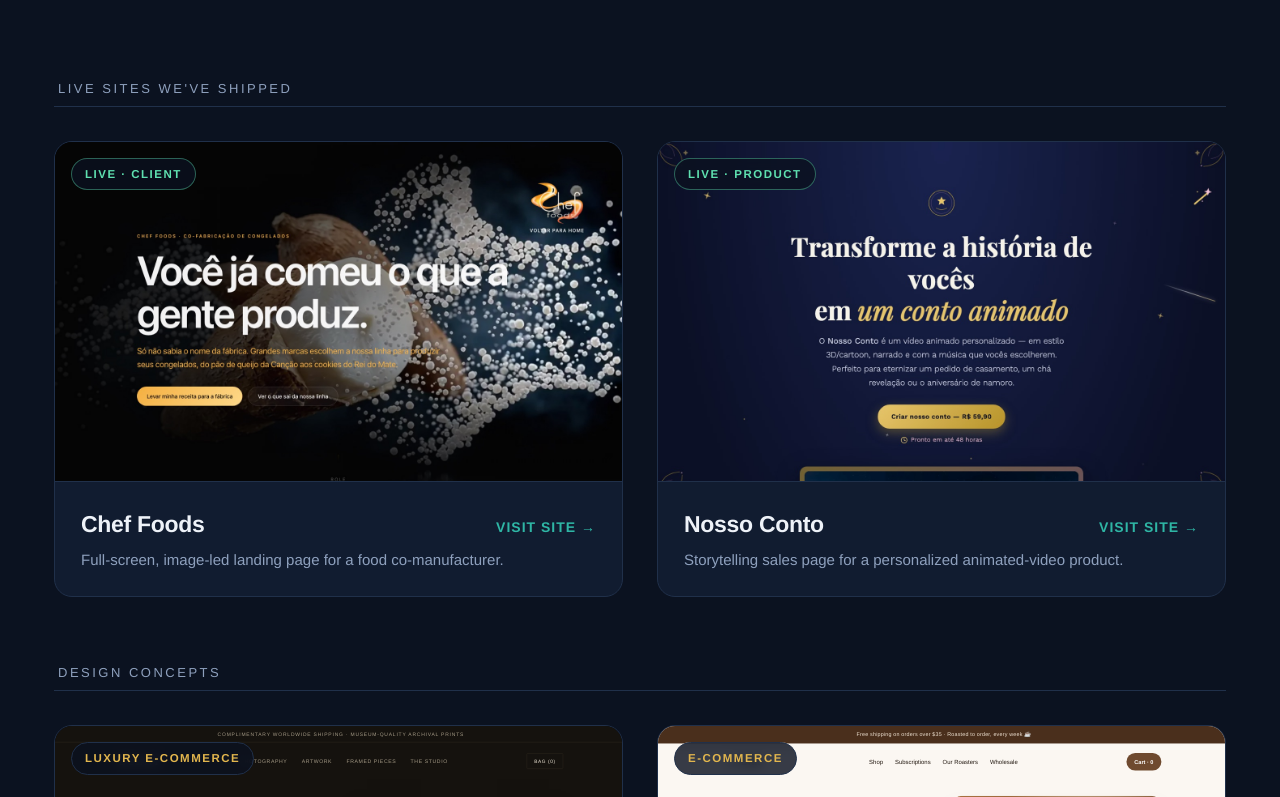
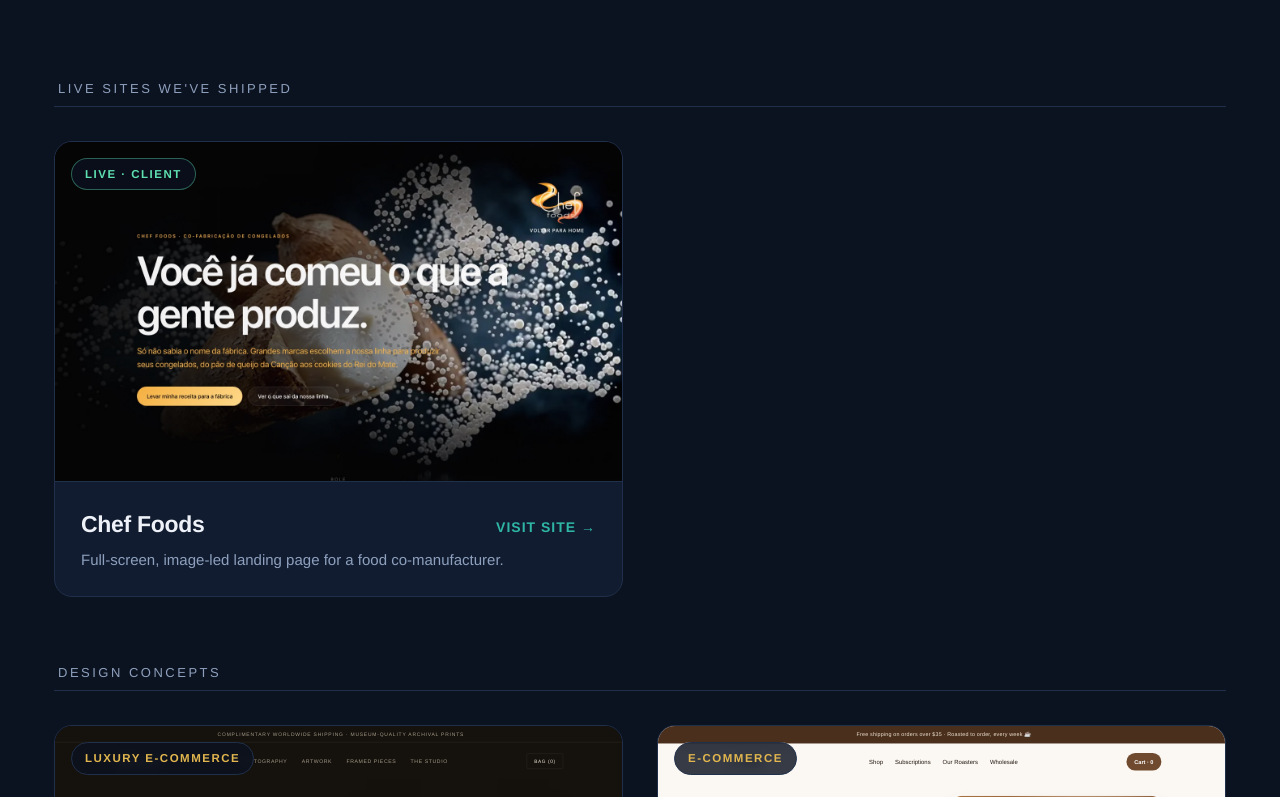
Before and after one commit to marinasdearaujo/moove-web, a plain HTML site: page index.html in a window 1280 px wide. Shown: the part 390-1187 px from the top of the page. Drawn offline with Linux system fonts and the light colour scheme.

Commit message:
Remove Nosso Conto (reference only, not our work)

```diff
--- a/index.html
+++ b/index.html
@@ -56,10 +56,6 @@
       <div class="thumb pic" style="background-image:url(img/real-chef.jpg)"><span class="badge live">Live · Client</span></div>
       <div class="cbody"><div class="r"><h3>Chef Foods</h3><span class="arrow">Visit site →</span></div><p>Full-screen, image-led landing page for a food co-manufacturer.</p></div>
     </a>
-    <a class="card" href="https://nossocontoanimado.netlify.app/" target="_blank">
-      <div class="thumb pic" style="background-image:url(img/real-conto.jpg)"><span class="badge live">Live · Product</span></div>
-      <div class="cbody"><div class="r"><h3>Nosso Conto</h3><span class="arrow">Visit site →</span></div><p>Storytelling sales page for a personalized animated-video product.</p></div>
-    </a>
     <div class="seclabel">Design concepts</div>
     <a class="card" href="sites/noir-fine-art.html" target="_blank">
       <div class="thumb"><span class="badge">Luxury E-commerce</span><iframe src="sites/noir-fine-art.html" scrolling="no" loading="lazy"></iframe></div>
```
Also changed, not shown: img/real-conto.jpg (deleted).
